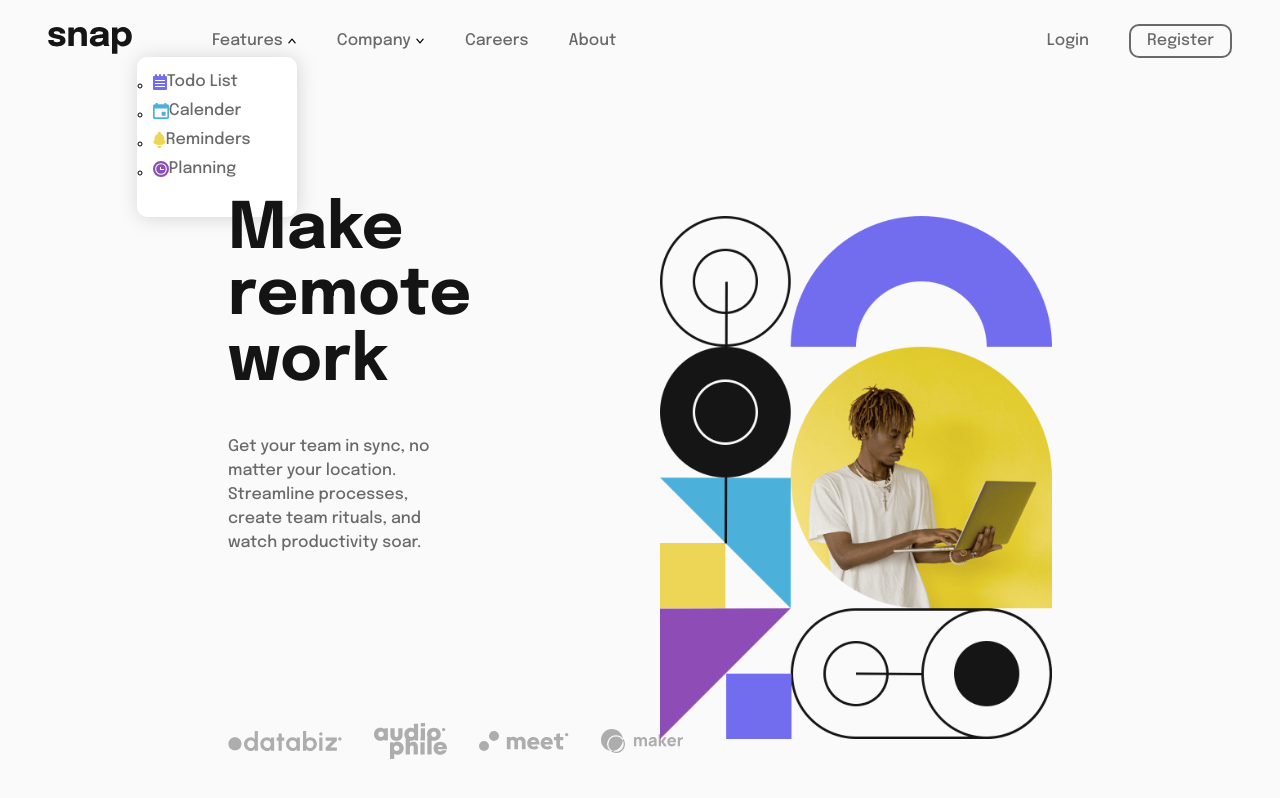
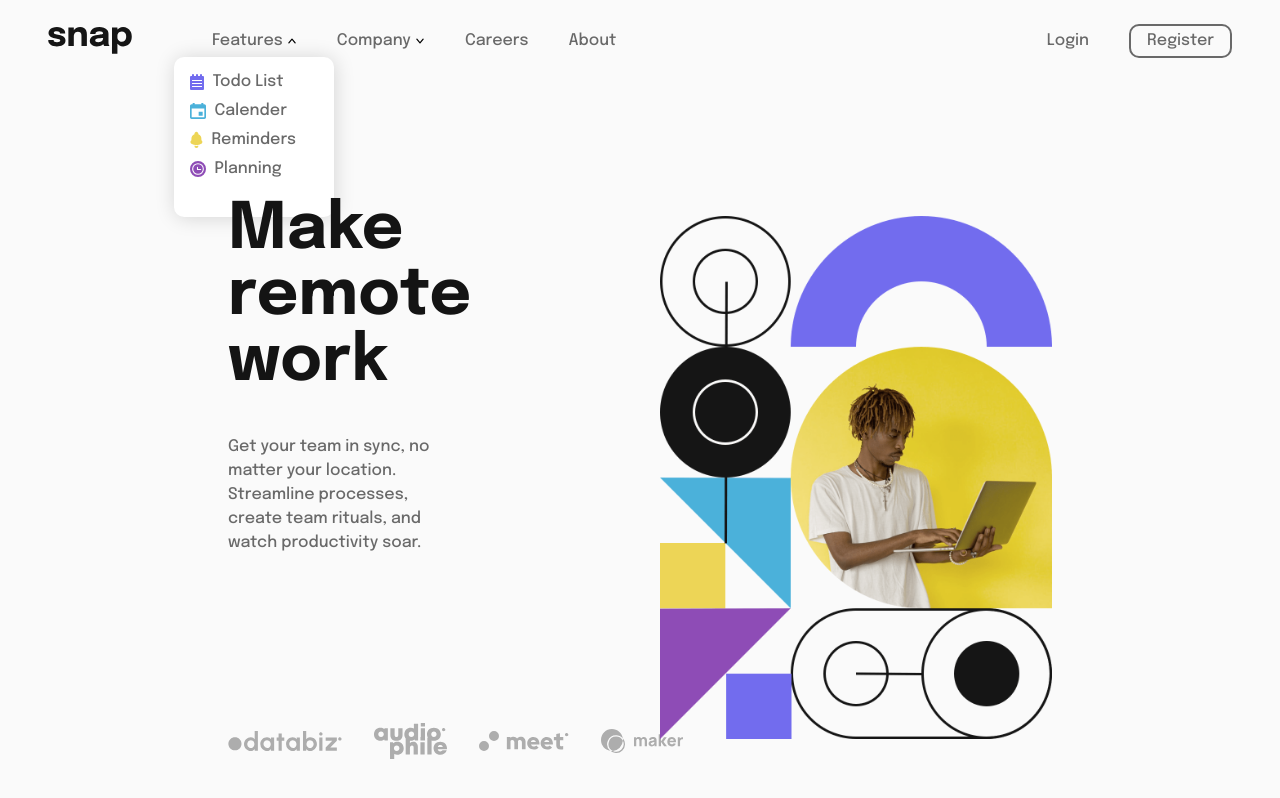
Before and after one commit to KruzadeR-VictoR/Intro_wd_dropdown_nav-FM, a plain HTML site: page index.html in a window 1280 px wide. Both pictures are taken after a click on the item "Features". Drawn offline with nearby package versions, Linux system fonts and the light colour scheme.

Commit message:
modified dropdowns

```diff
--- a/script.js
+++ b/script.js
@@ -24,6 +24,9 @@ featureBtn.addEventListener("click", (e) => {
   e.preventDefault();
   dropdown.classList.toggle("active");
   fArrw.classList.toggle("arrow");
+  // displays one dropdown at a time
+  dropdownCompany.classList.remove("active");
+  cArrw.classList.remove("arrow");
 });
 
 // Company Dropdown
@@ -31,6 +34,9 @@ companyBtn.addEventListener("click", (e) => {
   e.preventDefault();
   dropdownCompany.classList.toggle("active");
   cArrw.classList.toggle("arrow");
+  // displays one dropdown at a time
+  dropdown.classList.remove("active");
+  fArrw.classList.remove("arrow");
 });
 
 //| Mobile Dropdown
@@ -52,7 +58,7 @@ compMobile.addEventListener("click", (e) => {
   cAr.classList.toggle("arrow");
 });
 
-// Animation
+//| Animation
 gsap.registerPlugin(ScrollTrigger);
 
 let tl = gsap.timeline({ defaults: { duration: 1, stagger: { amount: 1 } } });
--- a/style.scss
+++ b/style.scss
@@ -30,6 +30,9 @@
 }
 .gap-x-1 {
   gap: 0.25rem;
+}
+.gap-x-2 {
+  gap: 0.50rem;
 }
 .gap-x-3 {
   gap: 0.75rem;
@@ -123,8 +126,10 @@ main {
       position: absolute;
       height: 10rem;
       width: 10rem;
-      right: 0;
+      left: 50%;
+      translate: -50% 0;
       top: 100%;
+      list-style: none;
       padding: 1rem;
       margin-top: 0.5rem;
       border-radius: 10px;
@@ -134,7 +139,6 @@ main {
     }
     .dropdown-company {
       display: none;
-      left: 0;
       height: 8rem;
       width: 8rem;
     }
```
Also changed, not shown: style.css, 1 other file.
